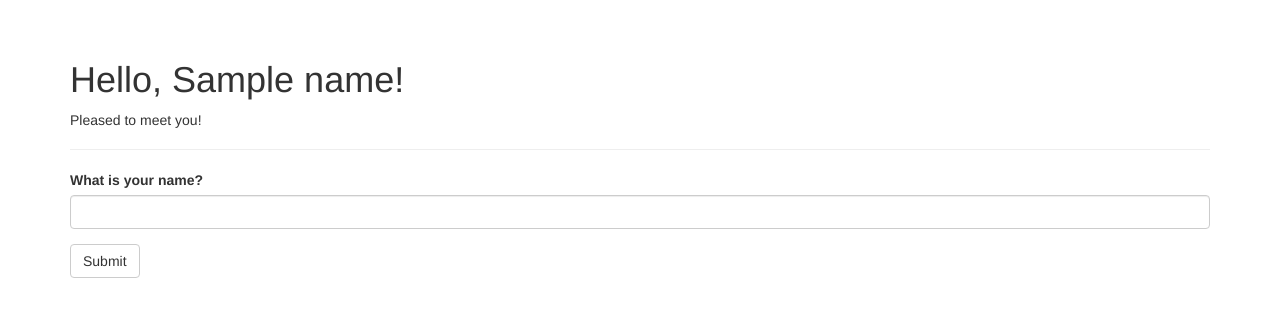
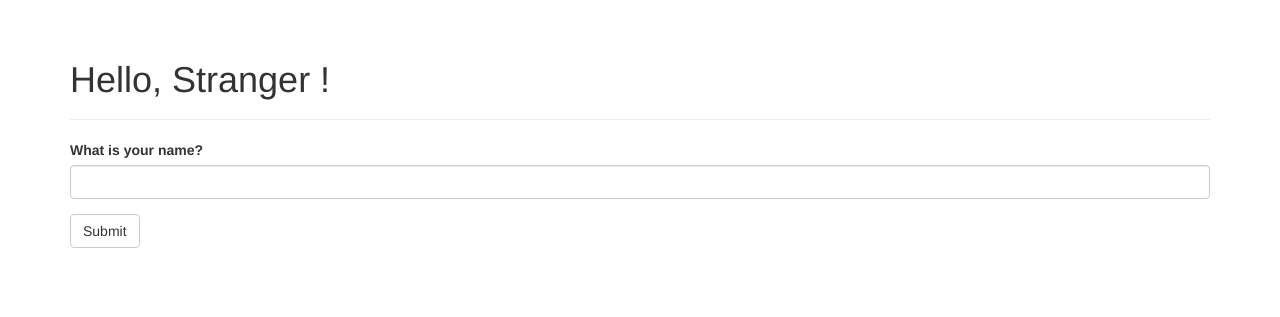
Before and after one commit to BlauDrachen/FlaskWebDev, a Flask app: template app/templates/index.html in a window 1280 px wide. Shown: the part 52-369 px from the top of the page. Run offline with Flask 2, Linux system fonts and the light colour scheme; tables that the repository leaves empty hold one stand-in row (values such as "Sample post"); the template is opened without the code that fills it: values that come from a table or form of the project are taken from there, most other values are stand-ins (such as "Sample title", 1, 10 or a date in 2020); some libraries are stand-ins or nearby versions.

Commit message:
Chapter 8c fix: correction to code for Chapter 8c commit.

```diff
--- a/app/models.py
+++ b/app/models.py
@@ -1,4 +1,5 @@
 from . import db
+from flask_login import UserMixin
 from . import login_manager
 from werkzeug.security import generate_password_hash, check_password_hash
 
@@ -13,7 +14,7 @@ class Role(db.Model):
         return '<Role %r>' % self.name
 
 
-class User(db.Model):
+class User(UserMixin, db.Model):
     __tablename__ = 'users'
     id = db.Column(db.Integer, primary_key=True)
     email = db.Column(db.String(64), unique=True, index=True)
--- a/app/templates/index.html
+++ b/app/templates/index.html
@@ -5,12 +5,12 @@
 
 {% block page_content %}
     <div class="page-header">
-        <h1>Hello, {% if name %}{{ name }}{% else %}Stranger{% endif %}!</h1>
-        {% if not known %}
-            <p>Pleased to meet you!</p>
+        <h1>Hello,
+        {% if current_user.is_authenticated %}
+            {{ current_user.username }}
         {% else %}
-            <p>Happy to see you again!</p>
-        {% endif %}
+            Stranger
+        {% endif %}!</h1>
     </div>
     {{ wtf.quick_form(form) }}
 {% endblock %}
```
Also changed, not shown: db/data-dev.sqlite, 1 other file.
